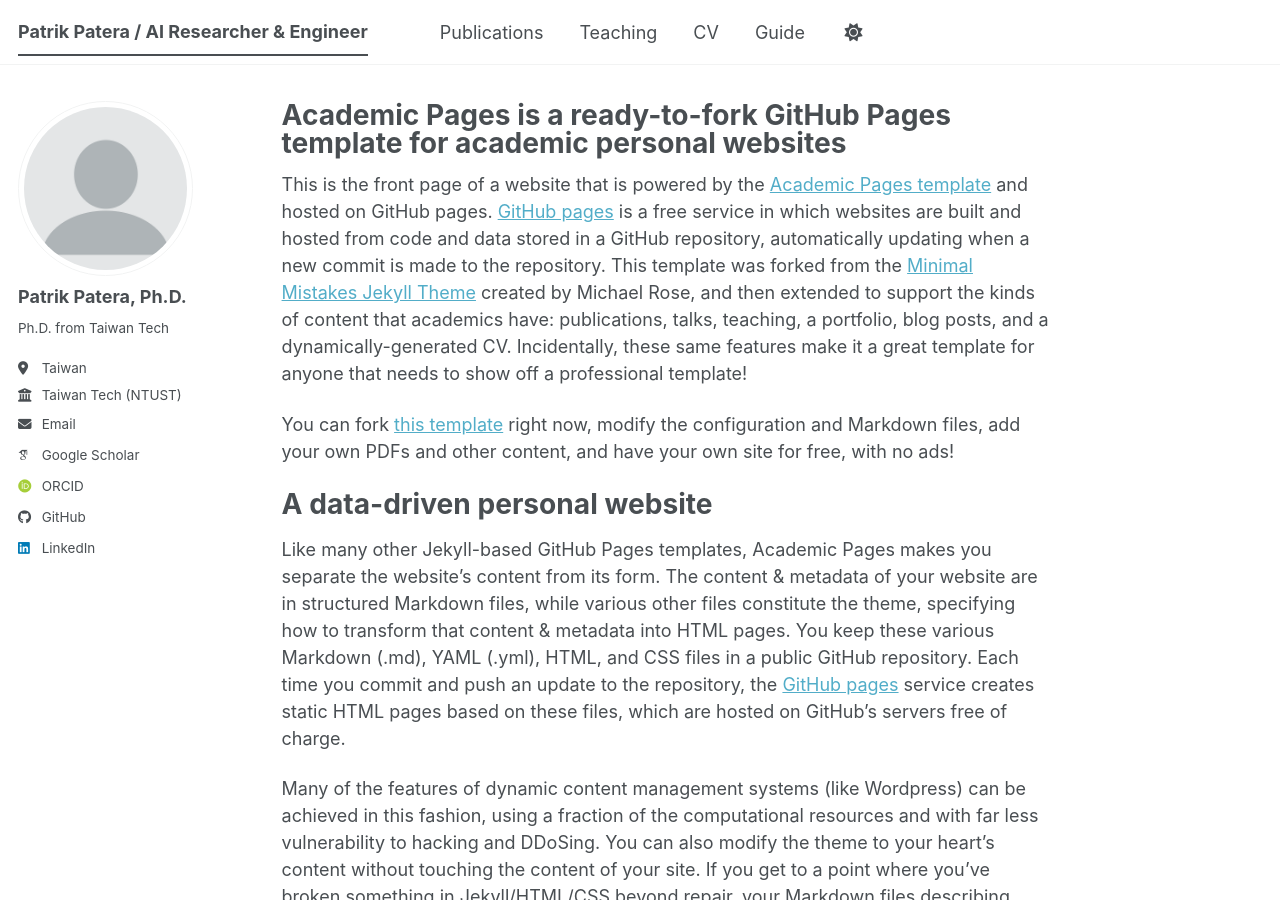
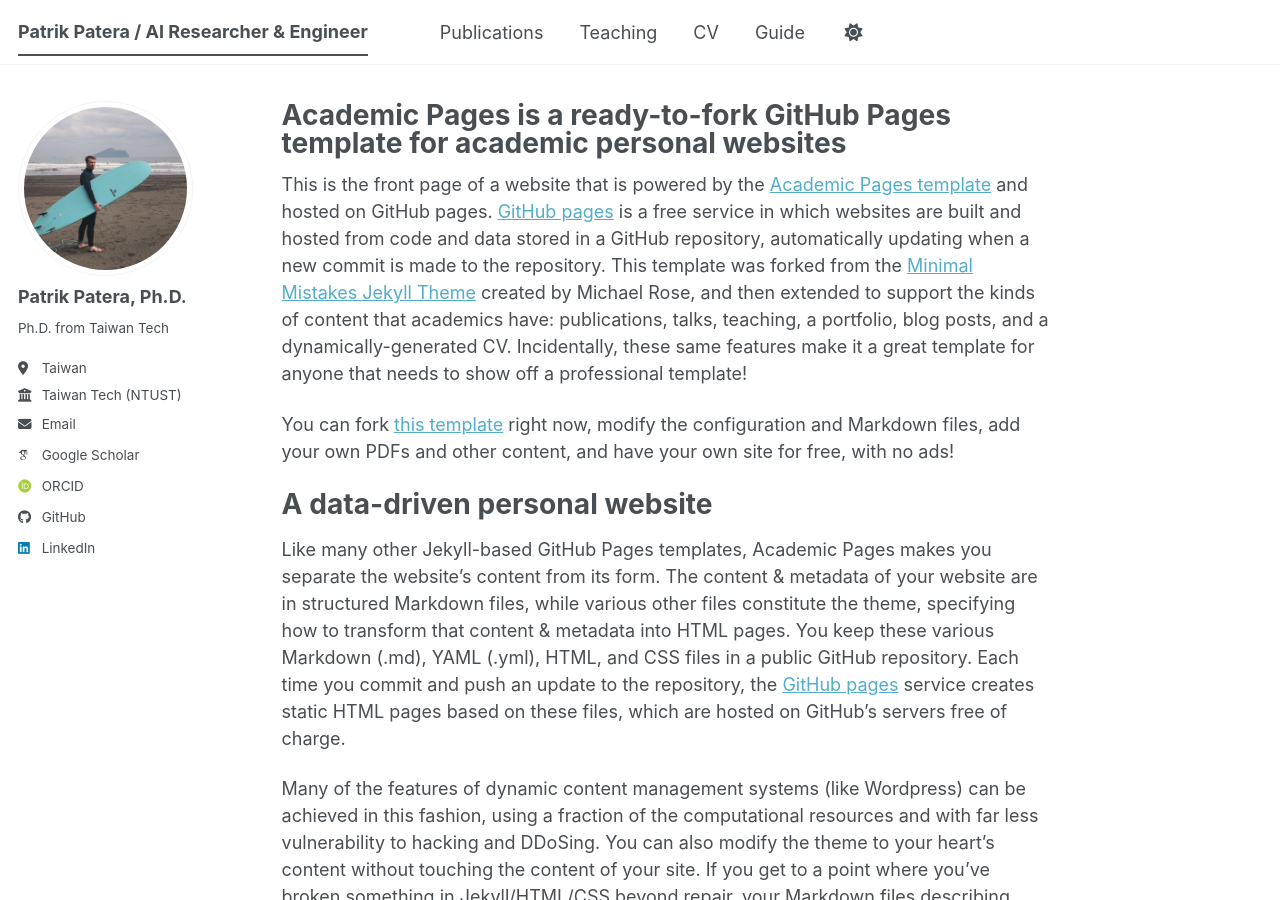
Before and after one commit to patpatera/patpatera.github.io, a Jekyll site: the page built from _pages/about.md, in a window 1280 px wide and 900 px high. Built offline with Jekyll 4.4.1, drawn with Linux system fonts in a browser that asks for light colours; some web fonts are replaced; a script bundle is joined from its source files by our own code; library files that are not in the unit come from our copies.

Commit message:
Update _config.yml

```diff
--- a/_config.yml
+++ b/_config.yml
@@ -23,7 +23,7 @@
 #               Additional customization can be done by editing /_includes/author-profile.html
 author:
   # Biographic information
-  avatar           : "profile.png"
+  avatar           : "phot.jpg"
   name             : "Patrik Patera, Ph.D."
   pronouns         : # example: "she/her"
   bio              : "Ph.D. from Taiwan Tech"
```
